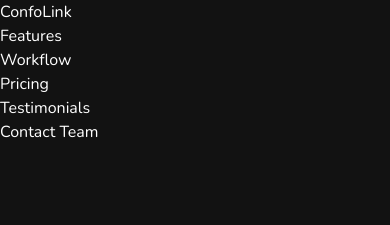
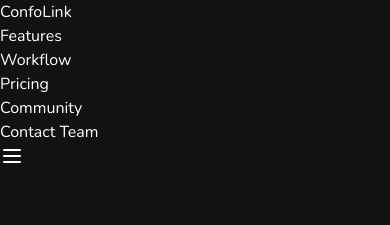
Before and after one commit to devshehan/confolink-landing-page, a React (Vite) app: page / in a window 390 px wide. Shown: the top 225 px of the page. Built offline with nearby package versions, Linux system fonts and the light colour scheme.

Commit message:
navigation bar setup responsive

```diff
--- a/src/components/Navbar.jsx
+++ b/src/components/Navbar.jsx
@@ -1,8 +1,18 @@
+import { useState } from "react";
 import { navItems } from "../constants";
 
+// Import Icons
+import { Menu, X } from "lucide-react";
+
 const Navbar = () => {
+  const [isMobileDrawerOpen, setIsMobileDrawerOpen] = useState(false);
+
+  const toggleNavBar = () => {
+    setIsMobileDrawerOpen(!isMobileDrawerOpen);
+  };
+
   return (
-    <nav className="sticky top-0 z-50 py-3 backdrop-blur-lg border-b border-neutral-700/80">
+    <nav className="sticky top-0 z-500 py-3 backdrop-blur-lg border-b border-neutral-700/80">
       <div className="container px-4 mx-auto relative text-sm">
         <div className="flex justify-between items-center">
           {/* Left Part */}
@@ -20,7 +30,7 @@
           </ul>
 
           {/* Right side */}
-          <div className="lg-flex justify-center space-x-12 items-center">
+          <div className="hidden lg:flex justify-center space-x-12 items-center">
             {/* <a href="#" className="py-2 px-3 border rounded-md">
               Sign up
             </a> */}
@@ -31,7 +41,31 @@
               Contact Team
             </a>
           </div>
+          <div className="lg:hidden md:flex flex-col justify-end">
+            <button onClick={toggleNavBar}>
+              {isMobileDrawerOpen ? <X /> : <Menu />}
+            </button>
+          </div>
         </div>
+        {isMobileDrawerOpen && (
+          <div className="fixed right-0 z-20 bg-neutral-900 w-full p-12 flex flex-col justify-center items-center lg:hidden">
+            <ul>
+              {navItems.map((item, index) => (
+                <li key={index} className="py-4">
+                  <a href={item.href}>{item.label}</a>
+                </li>
+              ))}
+            </ul>
+            <div className="flex space-x-6 pt-4">
+              <a
+                href="#"
+                className="bg-gradient-to-r from-blue-500 to-blue-800 py-2 px-3 rounded-md"
+              >
+                Contact Team
+              </a>
+            </div>
+          </div>
+        )}
       </div>
     </nav>
   );
--- a/src/constants/index.jsx
+++ b/src/constants/index.jsx
@@ -2,5 +2,5 @@
     { label: "Features", href: "#" },
     { label: "Workflow", href: "#" },
     { label: "Pricing", href: "#" },
-    { label: "Testimonials", href: "#" }
+    { label: "Community", href: "#" }
 ];
```
